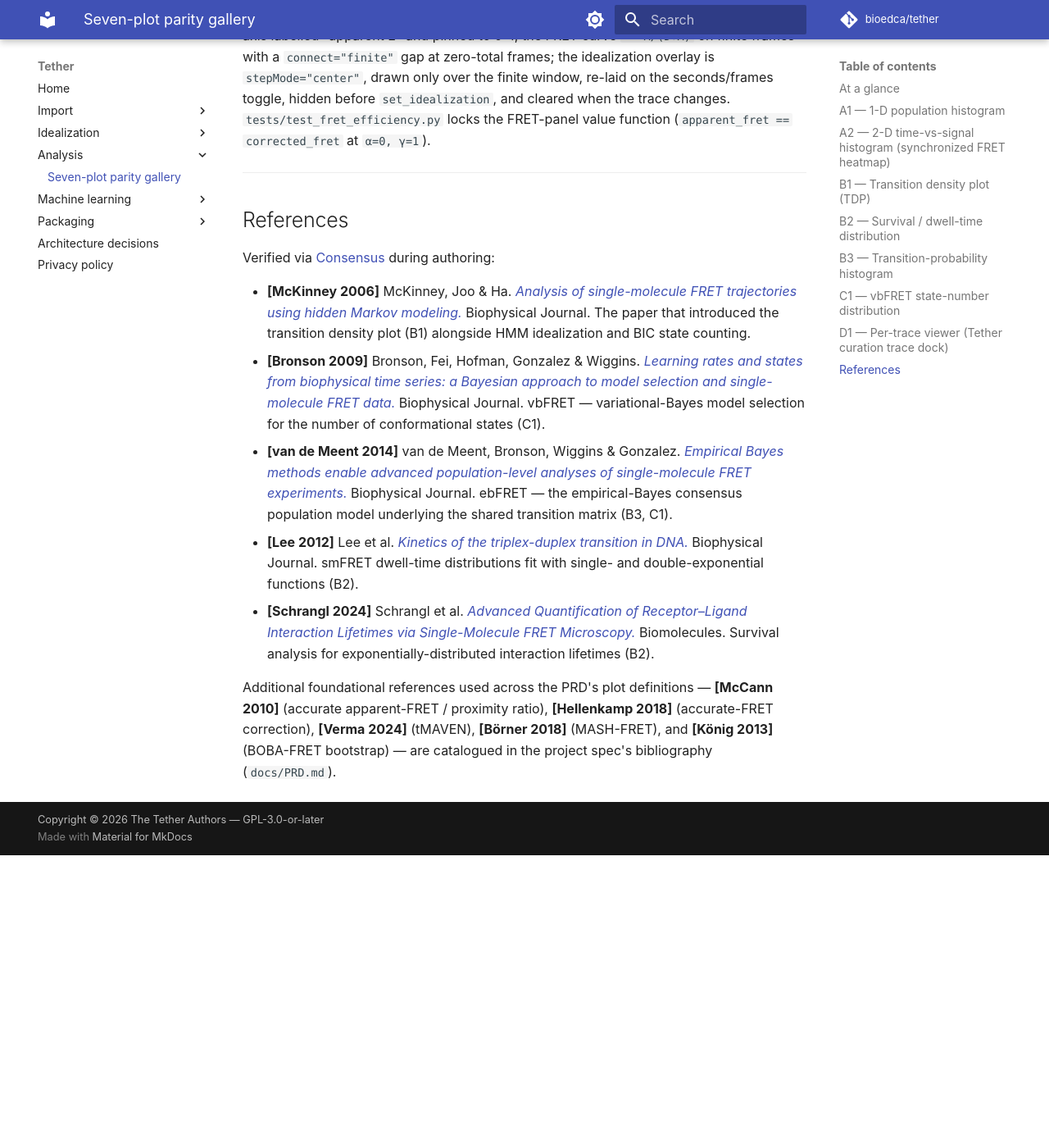
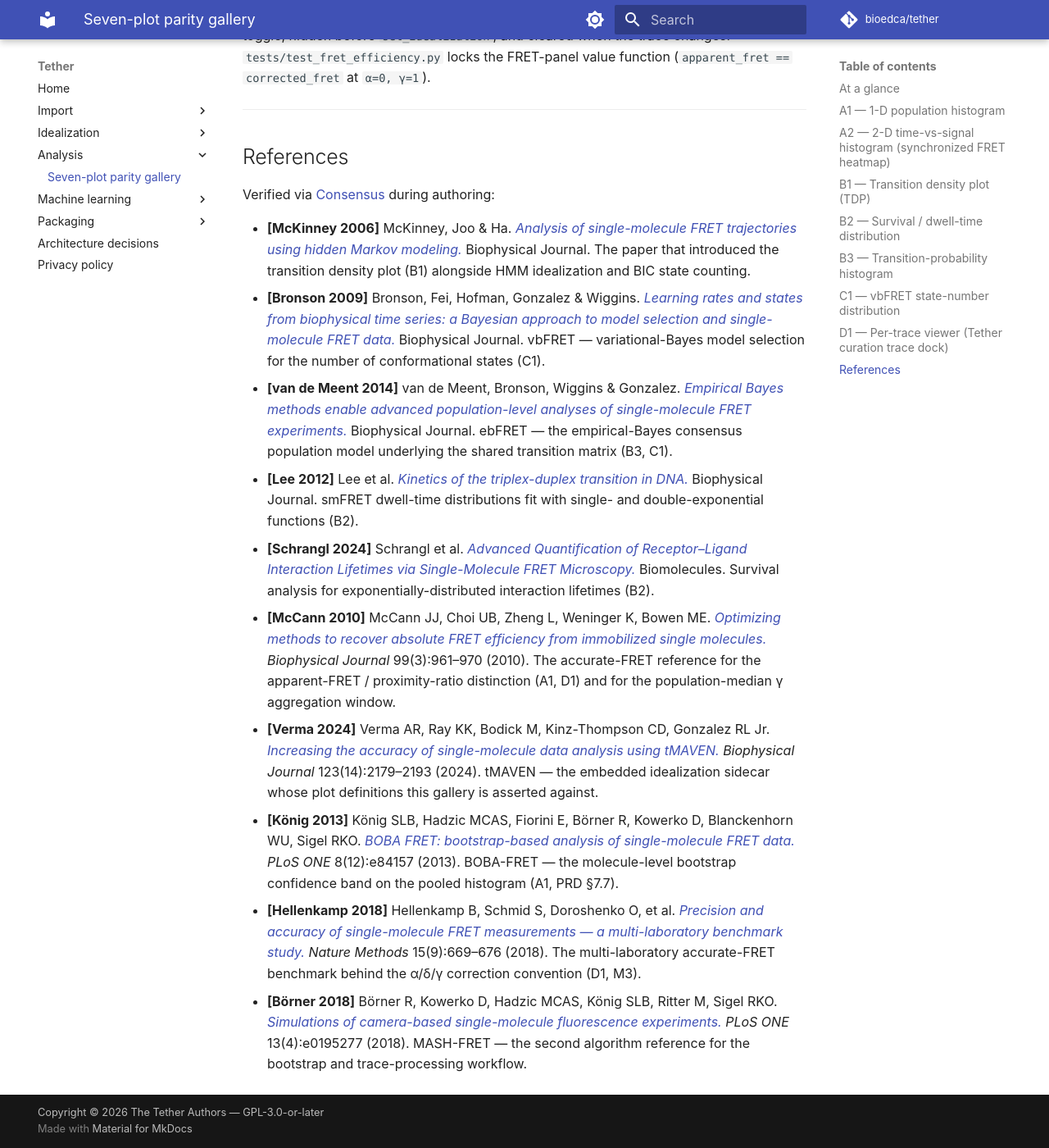
Before and after one commit to bioedca/tether, an MkDocs documentation site: the page built from docs/analysis/parity-gallery.md, in a window 1280 px wide and 1400 px high, scrolled down 11893 px. Shown: the whole window at 82% size. Built offline with MkDocs 1.6.1 and Material for MkDocs 9.7.7, drawn with Linux system fonts in a browser that asks for light colours; comment, search, counter and statistics services are not loaded; the version menu is left out; before the commit the page ends 12936 px from its top, so only the background shows below that; some of the changed text lies outside the part shown.

Commit message:
fix(docs): resolve the dead citation links in the parity gallery
The page used reference-style links (`[McCann 2010][mccann2010]`) with no
link-reference definitions anywhere in the repository, so all 14 uses
rendered on the published site as literal bracketed text. Four of the
nine keys had no target at all; the page deferred them to the
bibliography in docs/PRD.md, which mkdocs excludes from the build, so
that pointer could never resolve for a reader.

Convert all 14 uses to the inline anchor form already used correctly in
docs/ml/deep-classifier.md, and give the page its own entries for
McCann 2010, Verma 2024, Konig 2013 and Hellenkamp 2018 — full author
lists, journals and DOIs taken from the PRD's own bibliography, so the
page is self-contained rather than deferring to a file the site does not
serve.

Also cite Borner 2018 where the BOBA-FRET bootstrap is described. The
PRD records that the molecule-resampled bootstrap is implemented in
MASH-FRET as well, and it was named in the deleted paragraph; citing it
at the point of use keeps that attribution rather than dropping it.

`mkdocs build --strict` is green and every one of the 10 citation
anchors resolves in the rendered HTML, with zero literal bracket text
remaining.

Refs #157

```diff
--- a/docs/analysis/parity-gallery.md
+++ b/docs/analysis/parity-gallery.md
@@ -55,8 +55,8 @@
 proximity ratio `A/(D+A)`) pooled over each selected molecule's analysis window and
 density-normalized in 151 bins over `[-0.25, 1.25]`, optionally overlaid with the idealized
 state model drawn as a sum of per-state Gaussians (dashed components + solid combined
-mixture) and annotated with the molecule count *N* ([McCann 2010][mccann2010];
-[Verma 2024][verma2024]).
+mixture) and annotated with the molecule count *N* ([McCann 2010](#mccann2010);
+[Verma 2024](#verma2024)).
 
 **tMAVEN counterpart.** `controller_data_hist1d` — `ax.hist(bins=signal_nbins,
 range=(signal_min, signal_max), density=True, log=hist_log)` with `signal_nbins=151`,
@@ -72,7 +72,8 @@
 
 **Tether extensions beyond tMAVEN.** Molecule-level (BOBA-FRET) bootstrap confidence band
 on the same pooled histogram (`population_apparent_e_histogram_ci`, PRD §7.7,
-[König 2013][konig2013]); a per-condition shared-axis overlay
+[König 2013](#konig2013); also implemented in MASH-FRET, [Börner 2018](#borner2018)); a
+per-condition shared-axis overlay
 (`per_condition_apparent_e_histograms`, the M6 FR-ANALYZE §7.7 clause); and a per-molecule
 equal-weight toggle over tMAVEN's frame-weighted default.
 
@@ -103,7 +104,7 @@
 the analysis window — either **raw / start-synchronized** or **transition-synchronized**
 (post-sync, "A2b"), where every selected state jump is aligned to a common column so
 asynchronous stochastic transitions add coherently and reveal the population's average
-approach-to and departure-from a transition ([Verma 2024][verma2024]; [McCann 2010][mccann2010]).
+approach-to and departure-from a transition ([Verma 2024](#verma2024); [McCann 2010](#mccann2010)).
 
 **tMAVEN counterpart.** `controller_data_hist2d` — `get_data`, `interpolate_histogram`,
 `histogram_raw`, `sync_start`, `histogram_sync_list`, `gen_sync_list_single`,
@@ -151,7 +152,7 @@
 **What it is.** A 2-D histogram of **initial vs final** idealized FRET efficiency over every
 state-change frame of a molecule population, showing which conformational transitions the
 system makes and how frequently — off-diagonal mass is transitions, the diagonal is no net
-change ([McKinney 2006][mckinney2006]).
+change ([McKinney 2006](#mckinney2006)).
 
 **tMAVEN counterpart.** `controller_data_tdp` — `get_neighbor_data`, `gen_histogram`,
 `plot`.
@@ -192,8 +193,8 @@
 `S(τ) = P(dwell > τ)` — the fraction of visits to that state lasting longer than τ — whose
 exponential decay constants *k* are the state's exit (transition) rates, the kinetic
 fingerprint of the Markov model. Dwell-time distributions routinely require single- or
-multi-exponential (and stretched) forms ([Lee 2012][lee2012]), and survival analysis yields
-the exponentially-distributed lifetimes directly ([Schrangl 2024][schrangl2024]).
+multi-exponential (and stretched) forms ([Lee 2012](#lee2012)), and survival analysis yields
+the exponentially-distributed lifetimes directly ([Schrangl 2024](#schrangl2024)).
 
 **tMAVEN counterpart.** `controller_survival_dwell` (the matplotlib plotter — survival
 markers OR density histogram, model overlay, residual subplot via `make_axes_locatable`,
@@ -239,8 +240,8 @@
 **What it is.** A 1-D histogram (with an optional Gaussian-KDE overlay) of per-molecule HMM
 one-step transition probabilities `P(init → fin)` for a chosen ordered state pair, pooled
 across a population — exposing how the transition rate for that pair is **distributed across
-molecules** rather than as a single consensus number ([McKinney 2006][mckinney2006];
-[van de Meent 2014][vandemeent2014]).
+molecules** rather than as a single consensus number ([McKinney 2006](#mckinney2006);
+[van de Meent 2014](#vandemeent2014)).
 
 **tMAVEN counterpart.** `controller_tm_hist` — `get_composite_tm`, `plot`, `garnish`;
 reads each trace-level VB model's own `norm_tmatrix[init_vb, fin_vb]` (row/col matched to the
@@ -284,8 +285,8 @@
 **What it is.** Over the curated population, how many **distinct** conformational (FRET)
 states each molecule occupies — a bar chart with *x* = number of states and *y* = number of
 trajectories — answering how heterogeneous the population is in state count
-([Bronson 2009][bronson2009], the vbFRET variational-Bayes model-selection method;
-[van de Meent 2014][vandemeent2014]).
+([Bronson 2009](#bronson2009), the vbFRET variational-Bayes model-selection method;
+[van de Meent 2014](#vandemeent2014)).
 
 **tMAVEN counterpart.** `controller_model_vbstates` — `plot` histograms an *independent
 per-trace* vbFRET fit: `nstates = [r.mu.size for r in maven.modeler.model.hmms]`, then
@@ -325,7 +326,7 @@
 idealized/Viterbi state path overlaid on the FRET panel — Tether's per-trace **curation
 surface** (FR-ROUNDTRIP). At the MVP the FRET axis reads *apparent E* (the uncorrected
 proximity ratio `A/(D+A)`), switching to corrected E at M3
-([McCann 2010][mccann2010]; [Hellenkamp 2018][hellenkamp2018]).
+([McCann 2010](#mccann2010); [Hellenkamp 2018](#hellenkamp2018)).
 
 > **D1 closes the §9 M6 "seven plots" clause across M2 + M6.** Unlike A1–C1, D1 is not a
 > population aggregate and has no dedicated numeric tMAVEN oracle — it *is* the curation
@@ -382,8 +383,8 @@
 - <a id="lee2012"></a>**[Lee 2012]** Lee et al. [*Kinetics of the triplex-duplex transition in DNA.*](https://consensus.app/papers/details/a63aced3819b56c9a1a94b7a537deee5/?utm_source=claude_code) Biophysical Journal. smFRET dwell-time distributions fit with single- and double-exponential functions (B2).
 - <a id="schrangl2024"></a>**[Schrangl 2024]** Schrangl et al. [*Advanced Quantification of Receptor–Ligand Interaction Lifetimes via Single-Molecule FRET Microscopy.*](https://consensus.app/papers/details/8e9bd690a9c85179b36f4936cd631a13/?utm_source=claude_code) Biomolecules. Survival analysis for exponentially-distributed interaction lifetimes (B2).
 
-Additional foundational references used across the PRD's plot definitions —
-**[McCann 2010]** (accurate apparent-FRET / proximity ratio), **[Hellenkamp 2018]**
-(accurate-FRET correction), **[Verma 2024]** (tMAVEN), **[Börner 2018]** (MASH-FRET), and
-**[König 2013]** (BOBA-FRET bootstrap) — are catalogued in the project spec's bibliography
-(`docs/PRD.md`).
+- <a id="mccann2010"></a>**[McCann 2010]** McCann JJ, Choi UB, Zheng L, Weninger K, Bowen ME. [*Optimizing methods to recover absolute FRET efficiency from immobilized single molecules.*](https://doi.org/10.1016/j.bpj.2010.04.063) *Biophysical Journal* 99(3):961–970 (2010). The accurate-FRET reference for the apparent-FRET / proximity-ratio distinction (A1, D1) and for the population-median γ aggregation window.
+- <a id="verma2024"></a>**[Verma 2024]** Verma AR, Ray KK, Bodick M, Kinz-Thompson CD, Gonzalez RL Jr. [*Increasing the accuracy of single-molecule data analysis using tMAVEN.*](https://doi.org/10.1016/j.bpj.2024.01.022) *Biophysical Journal* 123(14):2179–2193 (2024). tMAVEN — the embedded idealization sidecar whose plot definitions this gallery is asserted against.
+- <a id="konig2013"></a>**[König 2013]** König SLB, Hadzic MCAS, Fiorini E, Börner R, Kowerko D, Blanckenhorn WU, Sigel RKO. [*BOBA FRET: bootstrap-based analysis of single-molecule FRET data.*](https://doi.org/10.1371/journal.pone.0084157) *PLoS ONE* 8(12):e84157 (2013). BOBA-FRET — the molecule-level bootstrap confidence band on the pooled histogram (A1, PRD §7.7).
+- <a id="hellenkamp2018"></a>**[Hellenkamp 2018]** Hellenkamp B, Schmid S, Doroshenko O, et al. [*Precision and accuracy of single-molecule FRET measurements — a multi-laboratory benchmark study.*](https://doi.org/10.1038/s41592-018-0085-0) *Nature Methods* 15(9):669–676 (2018). The multi-laboratory accurate-FRET benchmark behind the α/δ/γ correction convention (D1, M3).
+- <a id="borner2018"></a>**[Börner 2018]** Börner R, Kowerko D, Hadzic MCAS, König SLB, Ritter M, Sigel RKO. [*Simulations of camera-based single-molecule fluorescence experiments.*](https://doi.org/10.1371/journal.pone.0195277) *PLoS ONE* 13(4):e0195277 (2018). MASH-FRET — the second algorithm reference for the bootstrap and trace-processing workflow.
```
